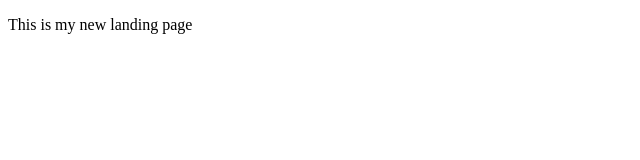
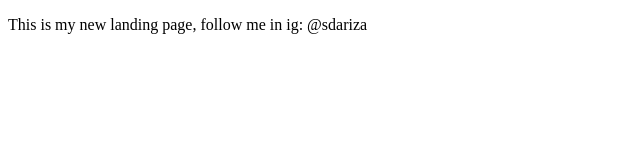
Before and after one commit to sdariza/proyectoDemoCursoPrework, a plain HTML site: page index.html in a window 1280 px wide. Shown: the whole page, without its empty margins (0-640 px from the left). Drawn offline with Linux system fonts and the light colour scheme.

Commit message:
cambios que agregamos al sitio web

```diff
--- a/index.html
+++ b/index.html
@@ -7,7 +7,7 @@
 </head>
 <body>
     <p>
-        This is my new landing page
+        This is my new landing page, follow me in ig: @sdariza
     </p>
 </body>
 </html>
```
